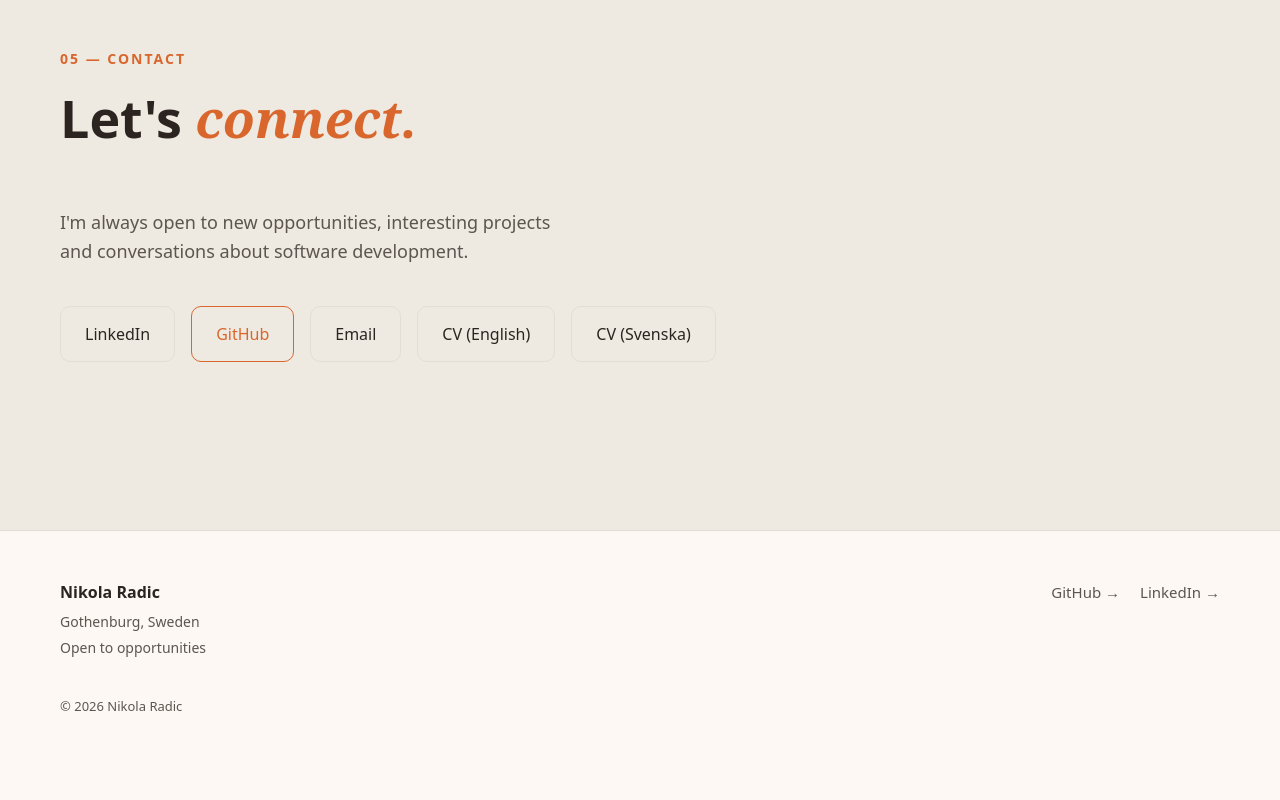
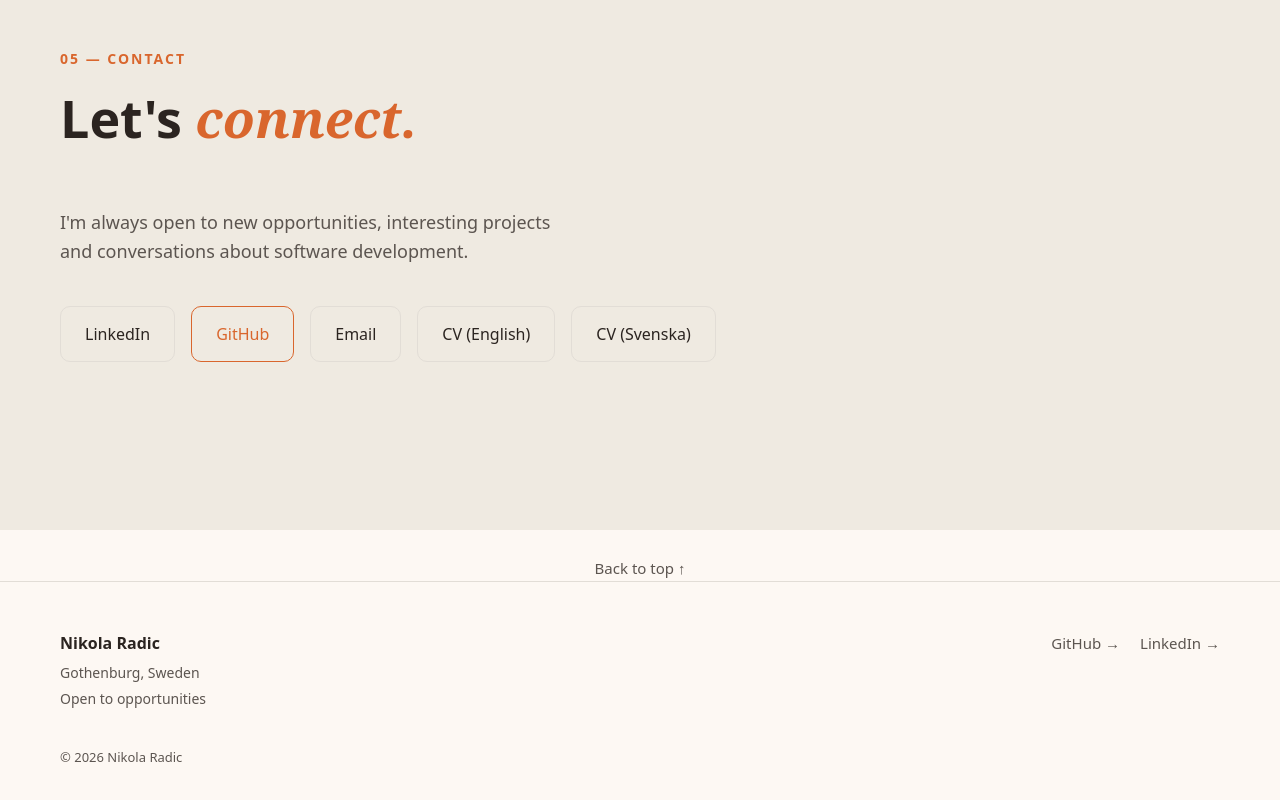
Before and after one commit to nikoradic/portfolio, a React (Vite) app: page / in a window 1280 px wide. Shown: the part 2858-3658 px from the top of the page. Before the commit the page ends 3625 px from the top, so only its background shows below. Built offline with nearby package versions, Linux system fonts and the light colour scheme.

Commit message:
Add back to top link

```diff
--- a/src/App.css
+++ b/src/App.css
@@ -478,6 +478,12 @@
   color: var(--accent);
 }
 
+.back-to-top-wrap {
+  width: 100%;
+  text-align: center;
+  padding: 24px 0 0;
+}
+
 .site-footer {
   width: 100%;
   padding: 48px 0;
--- a/src/App.tsx
+++ b/src/App.tsx
@@ -302,6 +302,11 @@ function App() {
           </div>
         </section>
       </main>
+      <div className="back-to-top-wrap">
+        <a className="hero-link back-to-top" href="#about">
+          Back to top ↑
+        </a>
+      </div>
       <footer className="site-footer">
         <div className="section-inner footer-grid">
           <div className="footer-info">
--- a/src/index.css
+++ b/src/index.css
@@ -22,6 +22,10 @@ body {
   margin: 0;
 }
 
+html {
+  scroll-behavior: smooth;
+}
+
 h1 {
   font-family: var(--sans);
   font-weight: 500;
```
